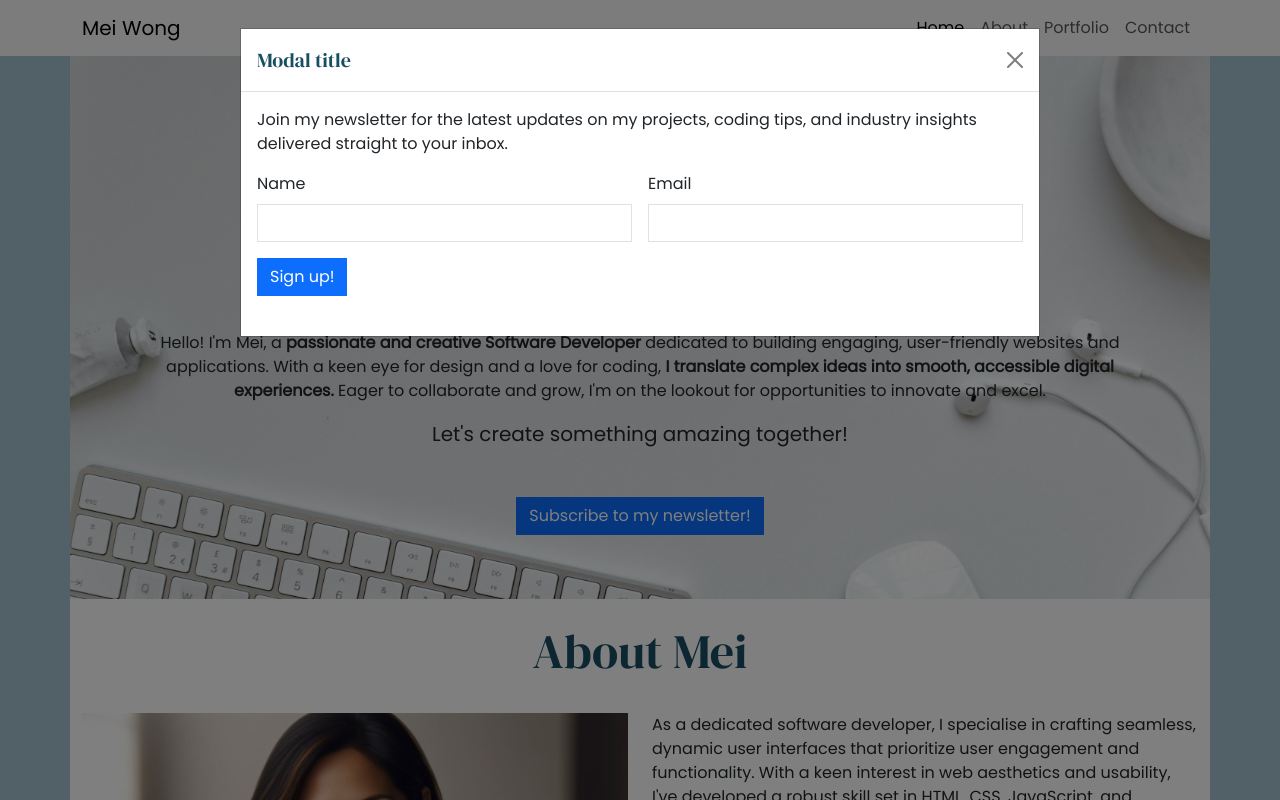
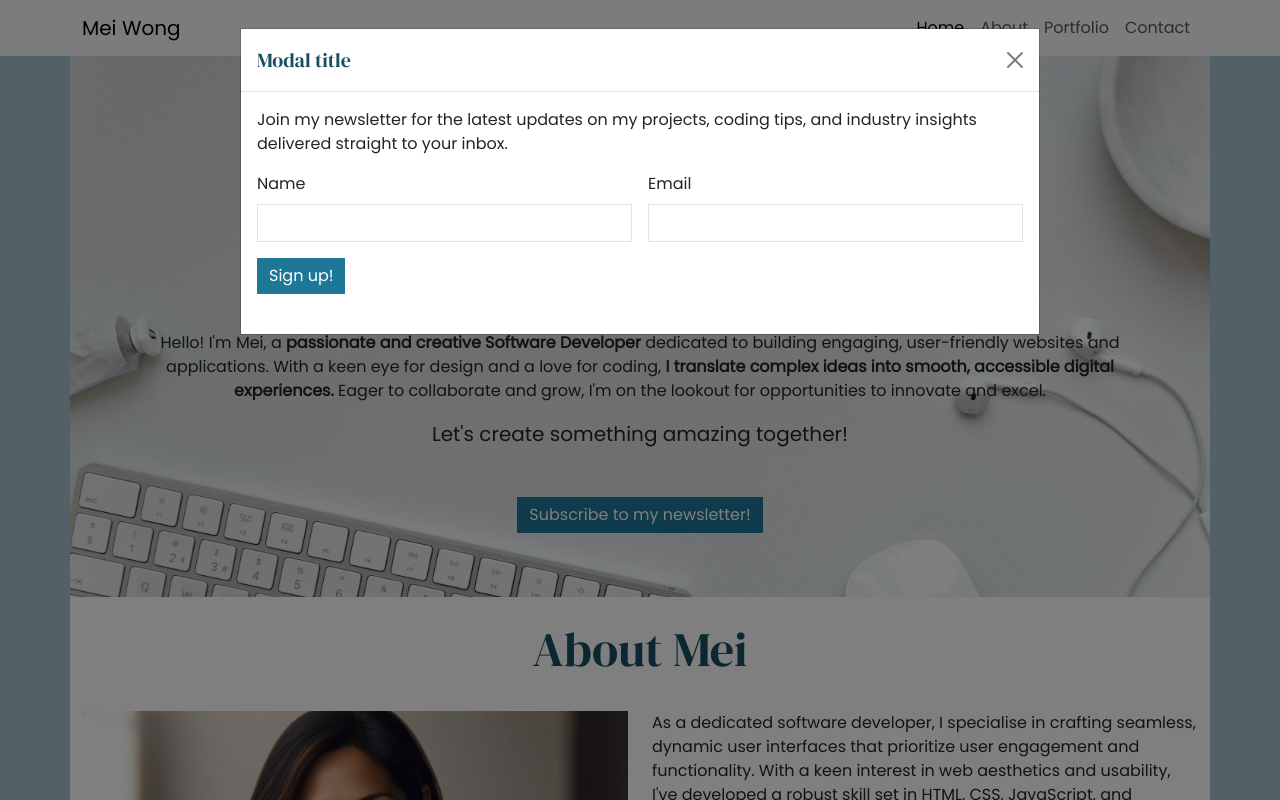
Before and after one commit to sheenaanto/portfolio_project, a plain HTML site: page index.html in a window 1280 px wide. Both pictures are taken after a click on the button "Subscribe to my newsletter!". Shown: the top 800 px of the page. Drawn offline with nearby package versions, Linux system fonts and the light colour scheme; files that its build step writes are made by us from their sources.

Commit message:
Style custom colors to buttons

```diff
--- a/assets/css/style.css
+++ b/assets/css/style.css
@@ -23,6 +23,15 @@ h2 {
 .sharp-corners,
 .sharp-corners * {
     border-radius: 0;
+}
+
+.custom-button {
+    background-color: #1f7798;
+    border: #1f7798;
+}
+.custom-button:hover {
+    background-color: #1d6d8a;
+    border: #1d6d8a;
 }
 
 /* About section */
--- a/index.html
+++ b/index.html
@@ -54,7 +54,7 @@
       <!-- section with hero image -->
       <section class="row">
         <!-- text-center class used to centre all text inside column -->
-        <div class="col-12 text-center sharp-corners">
+        <div class="col-12 text-center">
           <h1 class="display-4 my-4">Mei Wong</h1>
           <!-- mb-5 gives extra margin spacing under subheading -->
           <h2 class="display-6 mb-5">Software Developer</h2>
@@ -74,7 +74,7 @@
           <p class="lead mb-5">Let's create something amazing together!</p>
           <button
             type="button"
-            class="btn btn-primary"
+            class="btn btn-primary custom-button sharp-corners"
             data-bs-toggle="modal"
             data-bs-target="#exampleModal"
           >
@@ -120,7 +120,10 @@
                     <input type="email" class="form-control" id="inputEmail" />
                   </div>
                   <div class="col-12 mb-4">
-                    <button type="submit" class="btn btn-primary sharp-corners">
+                    <button
+                      type="submit"
+                      class="btn btn-primary sharp-corners custom-button"
+                    >
                       Sign up!
                     </button>
                   </div>
@@ -307,7 +310,9 @@
             </div>
 
             <div class="col-12">
-              <button type="submit" class="btn btn-primary">Sign in</button>
+              <button type="submit" class="btn btn-primary custom-button">
+                Send
+              </button>
             </div>
           </form>
         </div>
```
